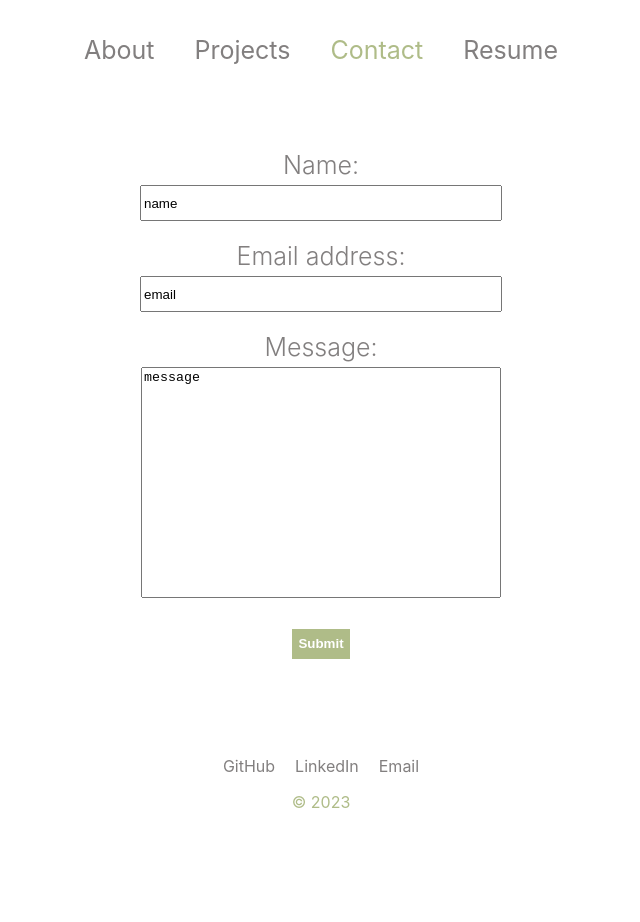
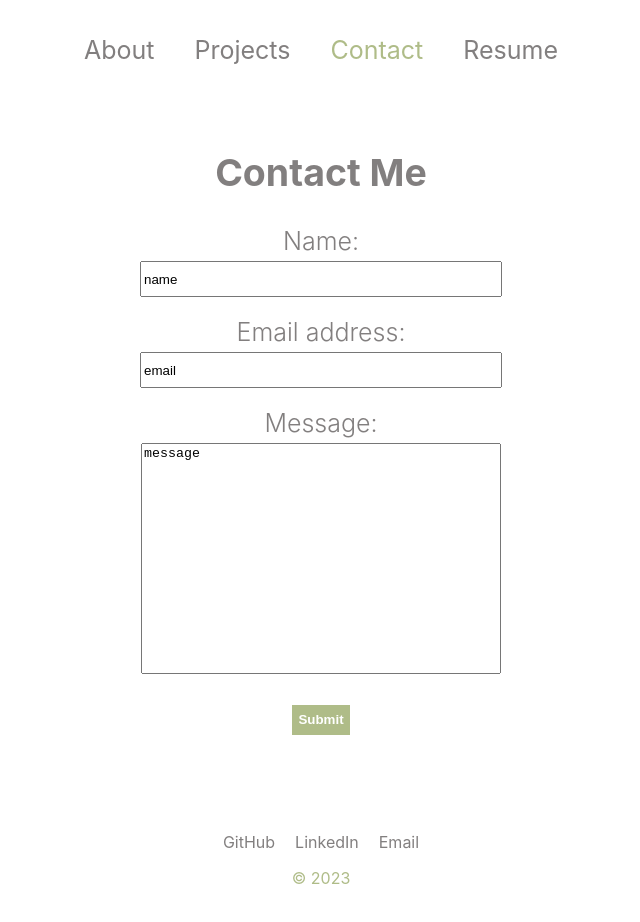
Before and after one commit to VictoriaCook/react-portfolio, a React (Create React App) app in the folder portfolio/: page /contact in a window 1280 px wide. Shown: the top 922 px of the page, without its empty margins (319-959 px from the left). Before the commit the page ends 867 px from the top, so only its background shows below. Built offline with nearby package versions, Linux system fonts and the light colour scheme.

Commit message:
add contact form page heading

```diff
--- a/portfolio/src/components/Contact/Contact.css
+++ b/portfolio/src/components/Contact/Contact.css
@@ -29,22 +29,6 @@ textarea {
     resize: none;
 }
 
-/* @media only screen and (max-width: 900px) {
-    .form {
-        width: 90%;
-        margin: 20px;
-    }
-
-    textarea {
-        width: 100%;
-    }
+.heading {
+    margin-top: 0;
 }
-
-@media only screen and (min-width: 900px) {
-    .form{
-        width: 25%;
-    }
-    textarea{
-        width: 100%;
-    }
-} */
--- a/portfolio/src/components/Contact/Contact.js
+++ b/portfolio/src/components/Contact/Contact.js
@@ -4,6 +4,7 @@ import "./Contact.css";
 export default function Contact() {
     return (
         <div className="main-container">
+           <h2 className="heading"> Contact Me </h2>
             <form className="form">
                 <label>Name:</label>
                 <br></br>
```
